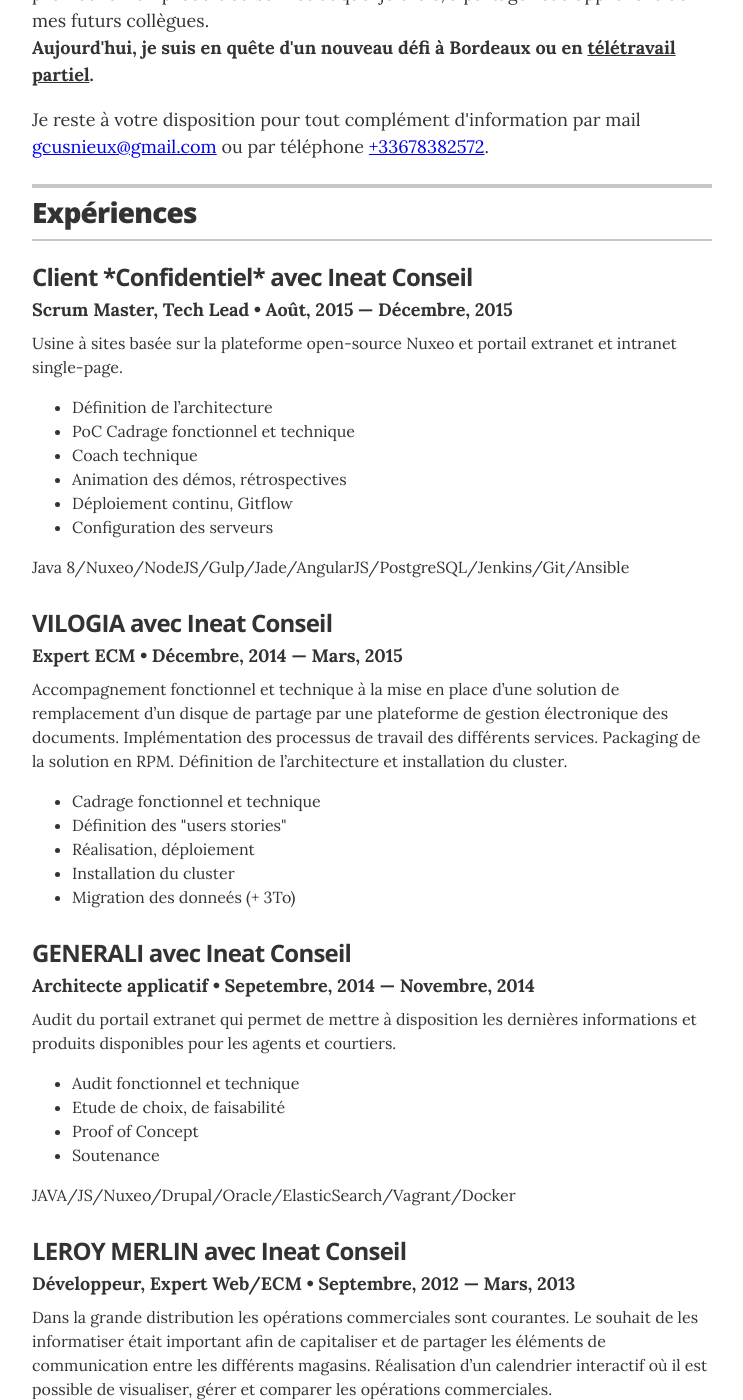
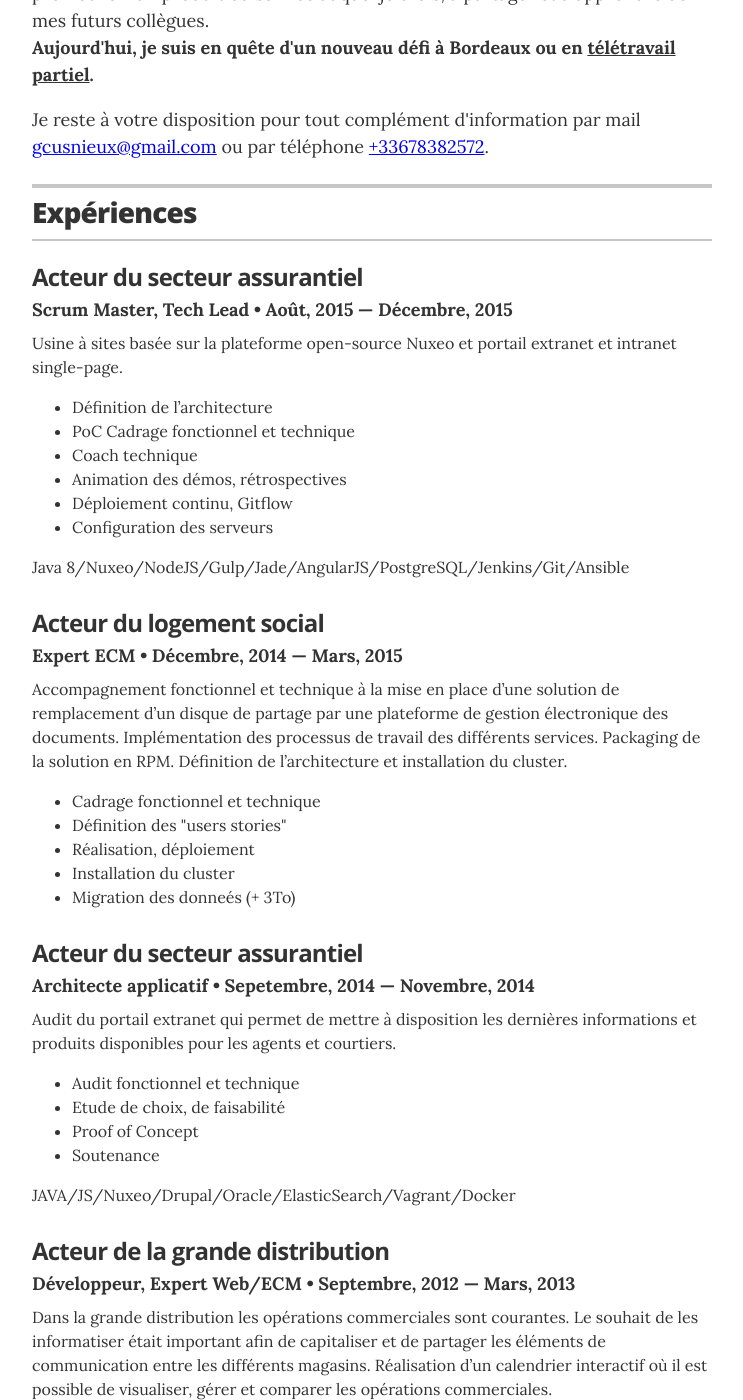
Before and after one commit to gcusnieux/gcusnieux.github.io, a Jekyll site: the page built from index.html, in a window 1280 px wide and 1400 px high, scrolled down 435 px. Shown: the whole window, without its empty margins (268-1011 px from the left). Built offline with Jekyll 4.4.1, drawn with Linux system fonts in a browser that asks for light colours; some of the changed text lies outside the part shown.

Commit message:
update title

```diff
--- a/_layouts/resume.html
+++ b/_layouts/resume.html
@@ -59,7 +59,7 @@
 
     <!-- Duplicate these resume-item elements and edit accordingly for each job you want to add here -->
    <div class="resume-item">
-      <h3 class="resume-item-title">Client *Confidentiel* avec Ineat Conseil </h3>
+      <h3 class="resume-item-title">Acteur du secteur assurantiel</h3>
       <h4 class="resume-item-details">Scrum Master, Tech Lead &bull; Août, 2015 &mdash; Décembre, 2015</h4>
 
       <p class="resume-item-copy">
@@ -81,7 +81,7 @@
 
     <!-- Duplicate these resume-item elements and edit accordingly for each job you want to add here -->
    <div class="resume-item page-break">
-      <h3 class="resume-item-title">Client *Confidentiel* avec Ineat Conseil </h3>
+      <h3 class="resume-item-title">Acteur du secteur de l'édition et de l'impression</h3>
       <h4 class="resume-item-details">Architecte applicatif &bull; Depuis Mars, 2015 </h4>
 
       <p class="resume-item-copy">
@@ -104,7 +104,7 @@
 
     <!-- Duplicate these resume-item elements and edit accordingly for each job you want to add here -->
    <div class="resume-item">
-      <h3 class="resume-item-title">VILOGIA avec Ineat Conseil </h3>
+      <h3 class="resume-item-title">Acteur du logement social</h3>
       <h4 class="resume-item-details">Expert ECM &bull; Décembre, 2014 &mdash; Mars, 2015</h4>
 
       <p class="resume-item-copy">
@@ -124,7 +124,7 @@
 
     <!-- Duplicate these resume-item elements and edit accordingly for each job you want to add here -->
    <div class="resume-item">
-      <h3 class="resume-item-title">GENERALI avec Ineat Conseil </h3>
+      <h3 class="resume-item-title">Acteur du secteur assurantiel</h3>
       <h4 class="resume-item-details">Architecte applicatif &bull; Sepetembre, 2014  &mdash; Novembre, 2014</h4>
 
       <p class="resume-item-copy">
@@ -144,7 +144,7 @@
 
     <!-- Duplicate these resume-item elements and edit accordingly for each job you want to add here -->
    <div class="resume-item page-break">
-      <h3 class="resume-item-title">ADEO avec Ineat Conseil </h3>
+      <h3 class="resume-item-title">Acteur de la grande distribution</h3>
       <h4 class="resume-item-details">Scrum Master, Développeur &bull; Avril, 2013  &mdash; Septembre, 2014</h4>
 
       <p class="resume-item-copy">
@@ -163,7 +163,7 @@
 
     <!-- Duplicate these resume-item elements and edit accordingly for each job you want to add here -->
    <div class="resume-item">
-      <h3 class="resume-item-title">LEROY MERLIN avec Ineat Conseil </h3>
+      <h3 class="resume-item-title">Acteur de la grande distribution</h3>
       <h4 class="resume-item-details">Développeur, Expert Web/ECM &bull; Septembre, 2012  &mdash; Mars, 2013</h4>
 
       <p class="resume-item-copy">
@@ -182,7 +182,7 @@
 
     <!-- Duplicate these resume-item elements and edit accordingly for each job you want to add here -->
    <div class="resume-item">
-      <h3 class="resume-item-title">LEROY MERLIN avec Ineat Conseil </h3>
+      <h3 class="resume-item-title">Acteur de la grande distribution</h3>
       <h4 class="resume-item-details">Développeur WEB &bull; Juin, 2012  &mdash; Août, 2012</h4>
 
       <p class="resume-item-copy">
@@ -201,7 +201,7 @@
 
     <!-- Duplicate these resume-item elements and edit accordingly for each job you want to add here -->
    <div class="resume-item page-break">
-      <h3 class="resume-item-title">NORDNET avec Ineat Conseil </h3>
+      <h3 class="resume-item-title">Acteur des télécommunications</h3>
       <h4 class="resume-item-details">Chef de projet technique &bull; Septembre, 2010  &mdash; Juin, 2012</h4>
 
       <p class="resume-item-copy">
@@ -224,7 +224,7 @@
 
     <!-- Duplicate these resume-item elements and edit accordingly for each job you want to add here -->
    <div class="resume-item">
-      <h3 class="resume-item-title">LEROY MERLIN avec Aptelia </h3>
+      <h3 class="resume-item-title">Acteur de la grande distribution</h3>
       <h4 class="resume-item-details">Developpeur Agile &bull; Novembre, 2008  &mdash; Septembre, 2010</h4>
 
       <p class="resume-item-copy">
```
